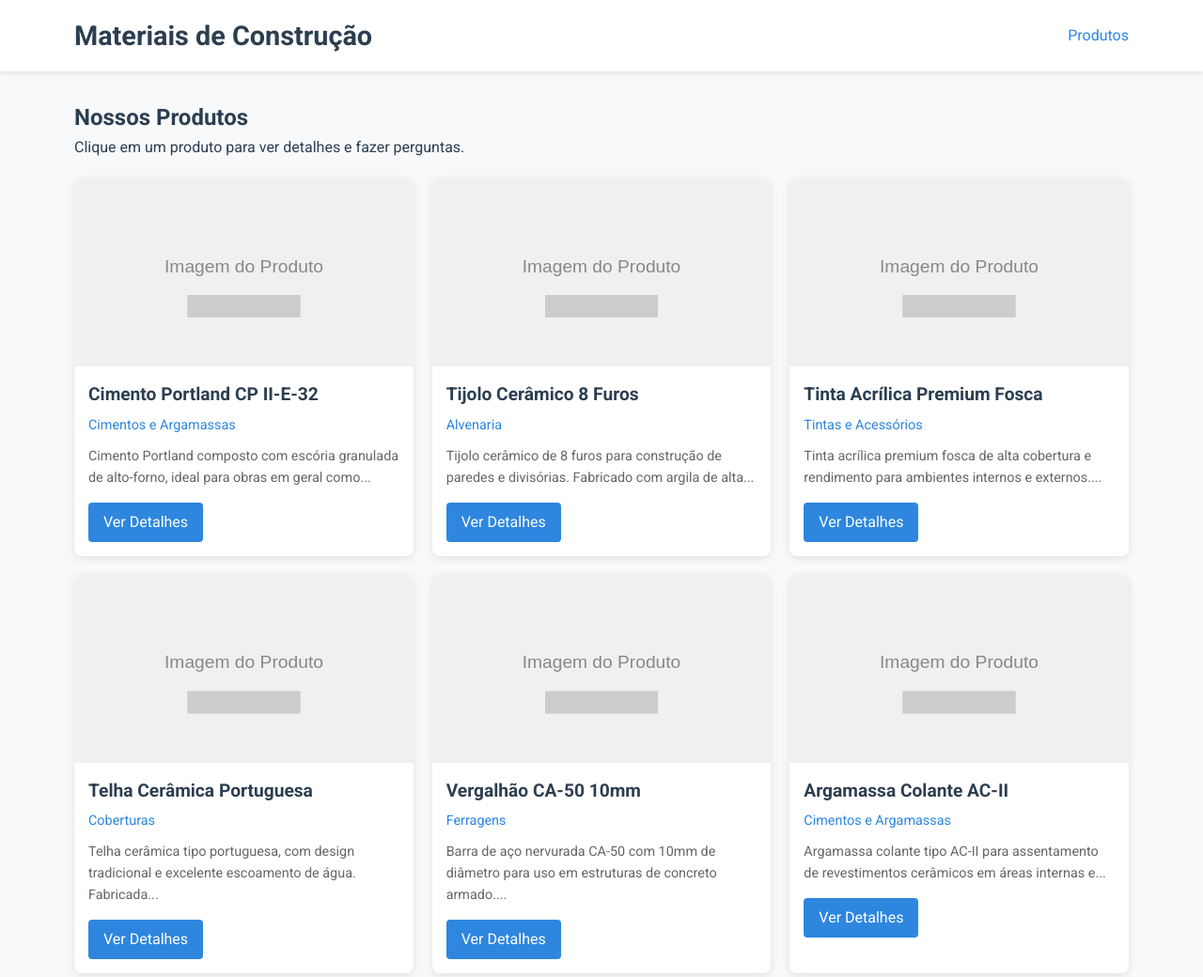
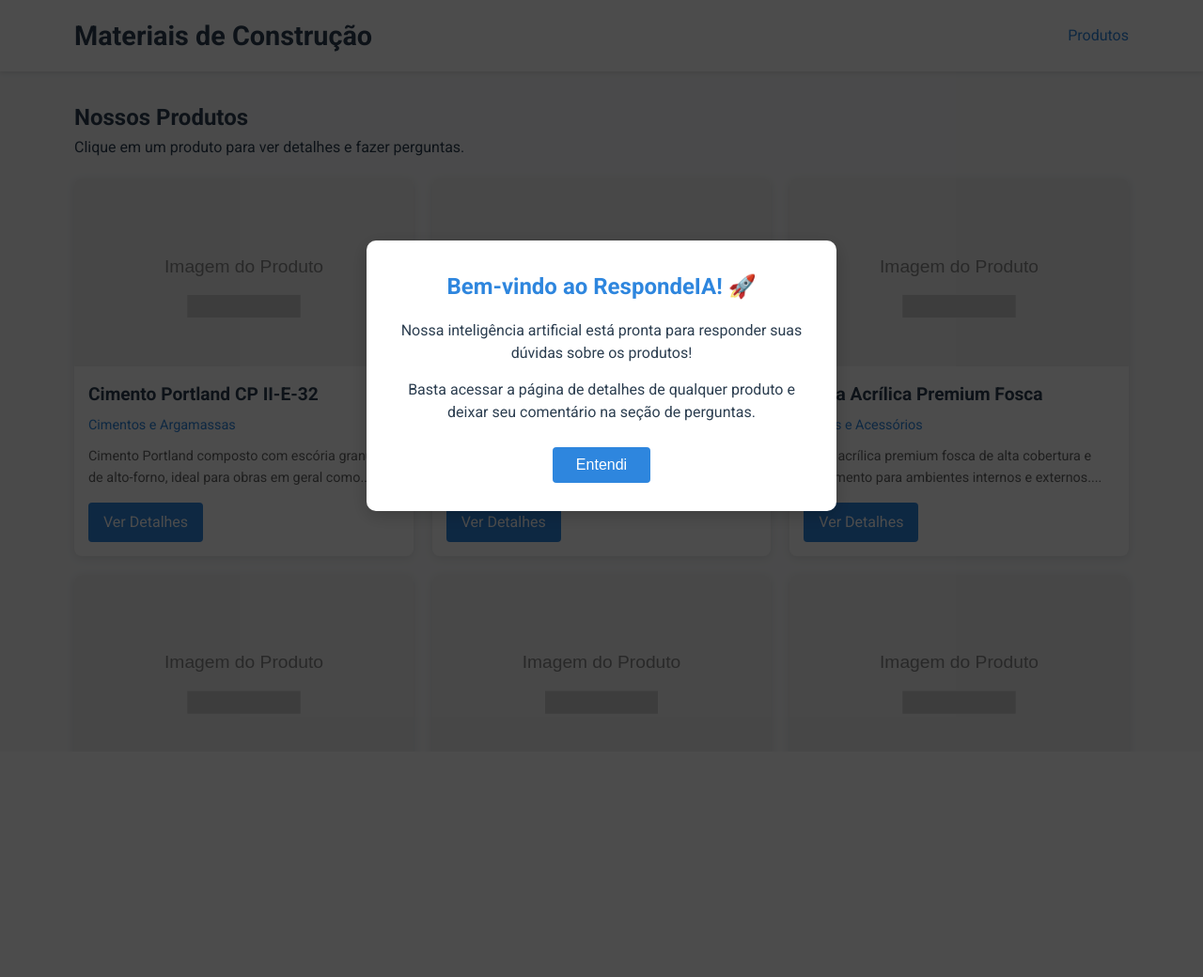
Before and after one commit to matheusparreira22/respondeia, a Flask app: page / in a window 1280 px wide. Shown: the top 1040 px of the page at 94% size. After the commit the page ends 759 px from the top, so only its background shows below. Run offline with Flask 2, Linux system fonts and the light colour scheme.

Commit message:
pop-up add

```diff
--- a/static/css/style.css
+++ b/static/css/style.css
@@ -298,6 +298,61 @@
     100% { transform: rotate(360deg); }
 }
 
+/* Pop-up notification */
+.notification-popup {
+    position: fixed;
+    top: 0;
+    left: 0;
+    width: 100%;
+    height: 100%;
+    background-color: rgba(0, 0, 0, 0.7);
+    display: flex;
+    justify-content: center;
+    align-items: center;
+    z-index: 1000;
+    opacity: 1;
+    transition: opacity 0.3s ease;
+}
+
+.notification-popup.hidden {
+    opacity: 0;
+    pointer-events: none;
+}
+
+.notification-content {
+    background-color: white;
+    padding: 30px;
+    border-radius: 10px;
+    max-width: 500px;
+    width: 90%;
+    text-align: center;
+    box-shadow: 0 5px 20px rgba(0, 0, 0, 0.2);
+    position: relative;
+    animation: popIn 0.5s ease;
+}
+
+@keyframes popIn {
+    0% { transform: scale(0.8); opacity: 0; }
+    100% { transform: scale(1); opacity: 1; }
+}
+
+.notification-content h3 {
+    color: var(--primary-color);
+    margin-bottom: 15px;
+    font-size: 1.5rem;
+}
+
+.notification-content p {
+    margin-bottom: 15px;
+    line-height: 1.5;
+}
+
+.notification-content .btn {
+    margin-top: 10px;
+    padding: 10px 25px;
+    font-size: 1rem;
+}
+
 /* Responsive design */
 @media (max-width: 768px) {
     .product-container {
--- a/static/js/script.js
+++ b/static/js/script.js
@@ -1,6 +1,29 @@
 // General JavaScript functionality
 
 document.addEventListener('DOMContentLoaded', function() {
+    // Handle the notification pop-up
+    const notificationPopup = document.getElementById('notification-popup');
+    const closeNotificationBtn = document.getElementById('close-notification');
+
+    // Check if the user has already seen the notification
+    const hasSeenNotification = localStorage.getItem('hasSeenNotification');
+
+    // Show the notification after a short delay if the user hasn't seen it before
+    if (!hasSeenNotification && notificationPopup) {
+        setTimeout(() => {
+            notificationPopup.classList.remove('hidden');
+        }, 1000); // Show after 1 second
+    }
+
+    // Close the notification when the button is clicked
+    if (closeNotificationBtn) {
+        closeNotificationBtn.addEventListener('click', function() {
+            notificationPopup.classList.add('hidden');
+            // Store that the user has seen the notification
+            localStorage.setItem('hasSeenNotification', 'true');
+        });
+    }
+
     // Add smooth scrolling for anchor links
     document.querySelectorAll('a[href^="#"]').forEach(anchor => {
         anchor.addEventListener('click', function (e) {
--- a/templates/base.html
+++ b/templates/base.html
@@ -20,6 +20,16 @@
         </div>
     </header>
 
+    <!-- Pop-up notification -->
+    <div id="notification-popup" class="notification-popup hidden">
+        <div class="notification-content">
+            <h3>Bem-vindo ao RespondeIA! 🚀</h3>
+            <p>Nossa inteligência artificial está pronta para responder suas dúvidas sobre os produtos!</p>
+            <p>Basta acessar a página de detalhes de qualquer produto e deixar seu comentário na seção de perguntas.</p>
+            <button id="close-notification" class="btn">Entendi</button>
+        </div>
+    </div>
+
     <main class="container">
         {% block content %}{% endblock %}
     </main>
```
